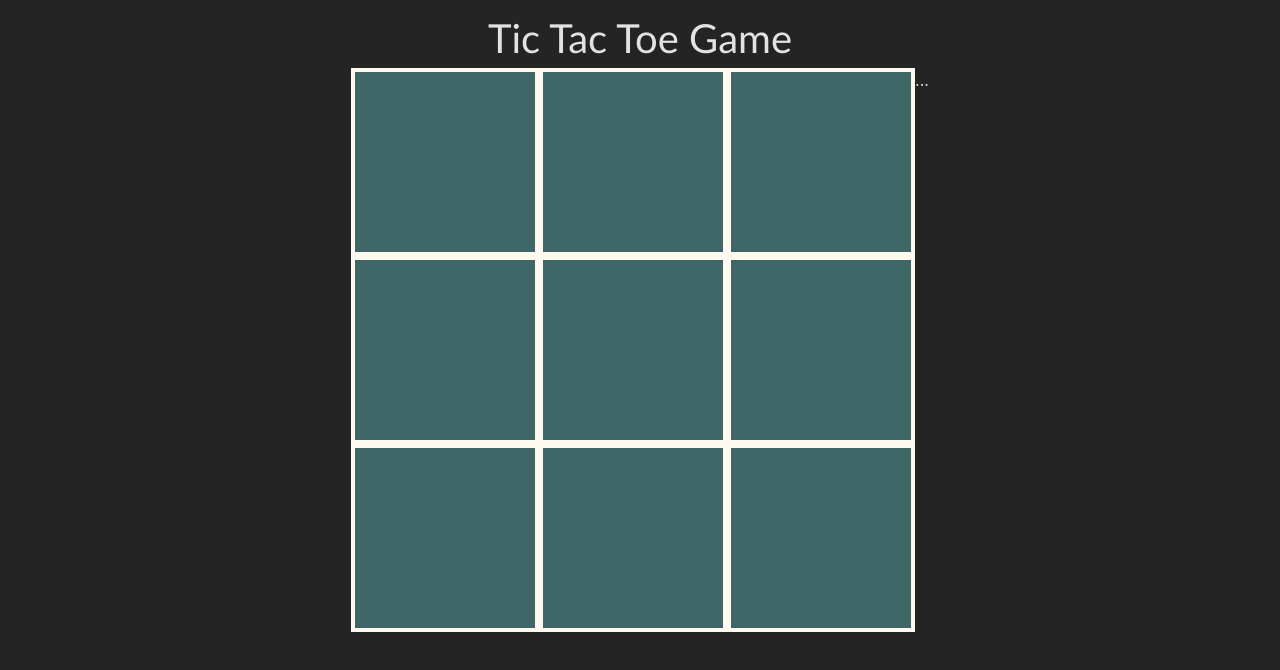
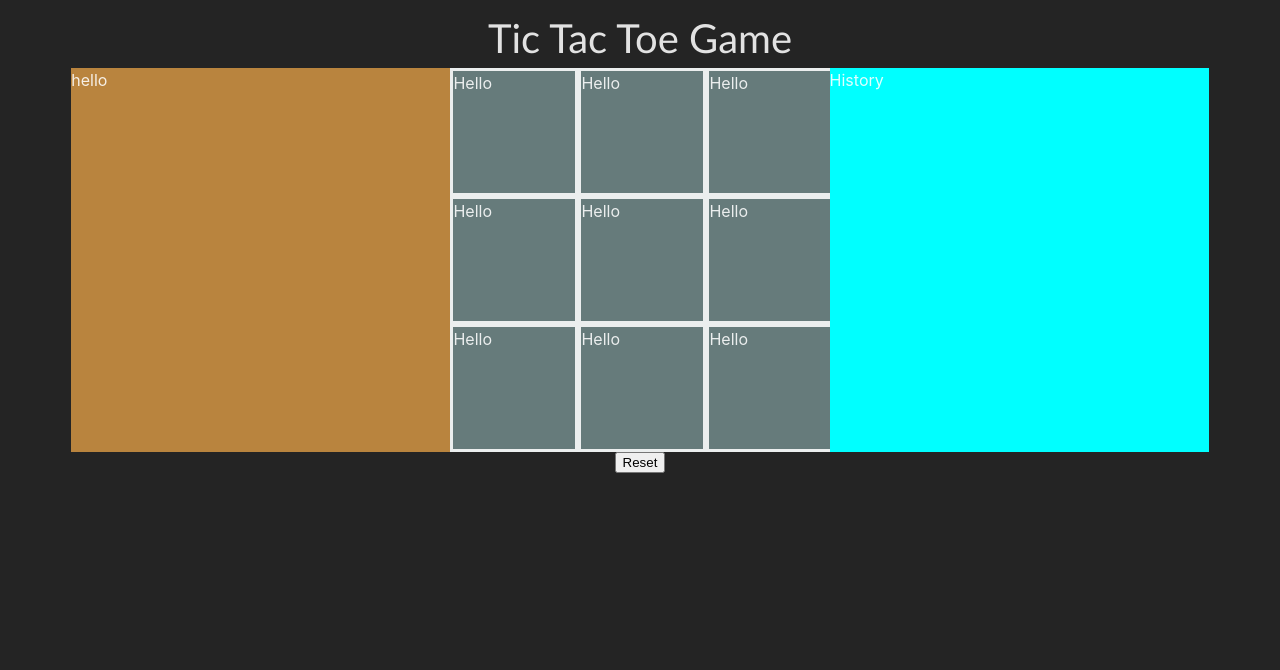
Before and after one commit to HaoDuong1994/tictactoe, a React (Vite) app: page / in a window 1280 px wide. Shown: the top 670 px of the page. Built offline with nearby package versions, Linux system fonts and the light colour scheme.

Commit message:
fix reponsive and fit not using Dom

```diff
--- a/src/App.css
+++ b/src/App.css
@@ -3,4 +3,5 @@
   flex-direction: column;
   justify-content: center;
   align-items: center;
+  width: 100%;
 }
--- a/src/App.jsx
+++ b/src/App.jsx
@@ -4,12 +4,14 @@ import viteLogo from "/vite.svg";
 import "./App.css";
 import Header from "./Component/Header/Header";
 import Game from "./Component/Game/Game";
+import Button from "./Component/Button/button";
 function App() {
   const [count, setCount] = useState(0);
   return (
     <div className="container">
       <Header />
       <Game />
+      <Button />
     </div>
   );
 }
--- /dev/null
+++ b/src/Component/Button/button.jsx
@@ -0,0 +1,22 @@
+import { useContext } from "react";
+import { Context } from "../../Util/GlobalContext";
+function Button() {
+  const value = useContext(Context);
+  console.log(value);
+  const { setResultGame, resultGame, count, setCount } = value;
+  console.log(resultGame);
+  console.log(count);
+  const reset = () => {
+    setResultGame(Array(9).fill(null));
+    setCount(0);
+  };
+  return (
+    <button
+      onClick={() => {
+        reset();
+      }}>
+      Reset
+    </button>
+  );
+}
+export default Button;
--- a/src/Component/Game/Board/Board.jsx
+++ b/src/Component/Game/Board/Board.jsx
@@ -6,11 +6,17 @@ import checkWin from "../../../Service/checkResultGame";
 import { useContext } from "react";
 import { Context } from "../../../Util/GlobalContext";
 function Board() {
-  const [count, setCount] = useState(0);
   const [endGame, setEndGame] = useState(false);
   const [winner, setWinner] = useState(false);
   const value = useContext(Context);
-  const { setNameWinner, nameWinner, resultGame, setResultGame } = value;
+  const {
+    setNameWinner,
+    nameWinner,
+    resultGame,
+    setResultGame,
+    count,
+    setCount,
+  } = value;
   const boxClick = (e, num) => {
     if (endGame) return;
     let newArray = [...resultGame];
@@ -27,70 +33,82 @@ function Board() {
       setCount(count + 1);
     }
   };
-  useEffect(() => {
-    const winner = checkWin(resultGame);
-    if (winner) {
-      setEndGame(true);
-      setWinner(true);
-      setNameWinner(winner);
-    } else {
-      setEndGame(false);
-      setWinner(false);
-    }
-  }, [resultGame]);
+  // useEffect(() => {
+  //   const winner = checkWin(resultGame);
+  //   if (winner) {
+  //     setEndGame(true);
+  //     setWinner(true);
+  //     setNameWinner(winner);
+  //   } else {
+  //     setEndGame(false);
+  //     setWinner(false);
+  //   }
+  // }, [resultGame]);
   return (
-    <div>
-      <div className={styles.row}>
-        <div
-          className={styles.box}
-          onClick={(e) => {
-            boxClick(e, 0);
-          }}></div>
-        <div
-          className={styles.box}
-          onClick={(e) => {
-            boxClick(e, 1);
-          }}></div>
-        <div
-          className={styles.box}
-          onClick={(e) => {
-            boxClick(e, 2);
-          }}></div>
-      </div>
-      <div className={styles.row}>
-        <div
-          className={styles.box}
-          onClick={(e) => {
-            boxClick(e, 3);
-          }}></div>
-        <div
-          className={styles.box}
-          onClick={(e) => {
-            boxClick(e, 4);
-          }}></div>
-        <div
-          className={styles.box}
-          onClick={(e) => {
-            boxClick(e, 5);
-          }}></div>
-      </div>
-      <div className={styles.row}>
-        <div
-          className={styles.box}
-          onClick={(e) => {
-            boxClick(e, 6);
-          }}></div>
-        <div
-          className={styles.box}
-          onClick={(e) => {
-            boxClick(e, 7);
-          }}></div>
-        <div
-          className={styles.box}
-          onClick={(e) => {
-            boxClick(e, 8);
-          }}></div>
-      </div>
+    // <div>
+    //   <div className={styles.row}>
+    //     <div
+    //       className={styles.box}
+    //       onClick={(e) => {
+    //         boxClick(e, 0);
+    //       }}></div>
+    //     <div
+    //       className={styles.box}
+    //       onClick={(e) => {
+    //         boxClick(e, 1);
+    //       }}></div>
+    //     <div
+    //       className={styles.box}
+    //       onClick={(e) => {
+    //         boxClick(e, 2);
+    //       }}></div>
+    //   </div>
+    //   <div className={styles.row}>
+    //     <div
+    //       className={styles.box}
+    //       onClick={(e) => {
+    //         boxClick(e, 3);
+    //       }}></div>
+    //     <div
+    //       className={styles.box}
+    //       onClick={(e) => {
+    //         boxClick(e, 4);
+    //       }}></div>
+    //     <div
+    //       className={styles.box}
+    //       onClick={(e) => {
+    //         boxClick(e, 5);
+    //       }}></div>
+    //   </div>
+    //   <div className={styles.row}>
+    //     <div
+    //       className={styles.box}
+    //       onClick={(e) => {
+    //         boxClick(e, 6);
+    //       }}></div>
+    //     <div
+    //       className={styles.box}
+    //       onClick={(e) => {
+    //         boxClick(e, 7);
+    //       }}></div>
+    //     <div
+    //       className={styles.box}
+    //       onClick={(e) => {
+    //         boxClick(e, 8);
+    //       }}></div>
+    //   </div>
+    // </div>
+    <div className={styles.container}>
+      {console.log(Array(9))}
+      <div className={styles.box}>Hello</div>
+      <div className={styles.box}>Hello</div>
+      <div className={styles.box}>Hello</div>
+      <div className={styles.box}>Hello</div>
+      <div className={styles.box}>Hello</div>
+      <div className={styles.box}>Hello</div>
+      <div className={styles.box}>Hello</div>
+      <div className={styles.box}>Hello</div>
+      <div className={styles.box}>Hello</div>
     </div>
   );
 }
--- a/src/Component/Game/Board/Board.module.css
+++ b/src/Component/Game/Board/Board.module.css
@@ -1,4 +1,4 @@
-.row {
+/* .row {
   display: flex;
 }
 .box {
@@ -14,4 +14,14 @@
 }
 .box:hover {
   cursor: pointer;
+} */
+.container {
+  width: 30%;
+  display: grid;
+  grid-template-columns: repeat(3, 10vw);
+  grid-template-rows: repeat(3, 10vw);
 }
+.box {
+  background-color: rgb(102, 123, 123);
+  border: solid;
+}
--- a/src/Component/Game/Game.jsx
+++ b/src/Component/Game/Game.jsx
@@ -4,8 +4,9 @@ import styles from "./Game.module.css";
 function Game() {
   return (
     <div className={styles.container}>
+      <div className={styles.empty}>hello</div>
       <Board />
-      <History />
+      <div className={styles.history}>History</div>
     </div>
   );
 }
--- a/src/Component/Game/Game.module.css
+++ b/src/Component/Game/Game.module.css
@@ -1,3 +1,13 @@
 .container {
   display: flex;
+  width: 100%;
+  justify-content: center;
 }
+.history {
+  width: 30%;
+  background-color: aqua;
+}
+.empty {
+  background-color: rgb(185, 132, 62);
+  width: 30%;
+}
--- a/src/Util/GlobalContext.jsx
+++ b/src/Util/GlobalContext.jsx
@@ -3,11 +3,14 @@ const Context = createContext();
 function GlobalContext({ children }) {
   const [nameWinner, setNameWinner] = useState("");
   const [resultGame, setResultGame] = useState(Array(9).fill(null));
+  const [count, setCount] = useState(0);
   const globalValue = {
     nameWinner,
     setNameWinner,
     resultGame,
     setResultGame,
+    count,
+    setCount,
   };
   return <Context.Provider value={globalValue}>{children}</Context.Provider>;
 }
```
